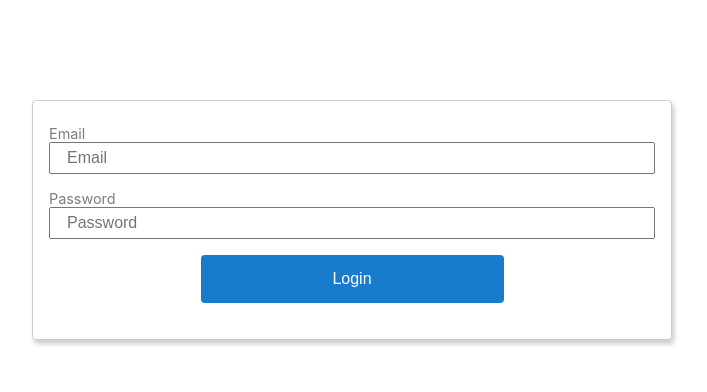
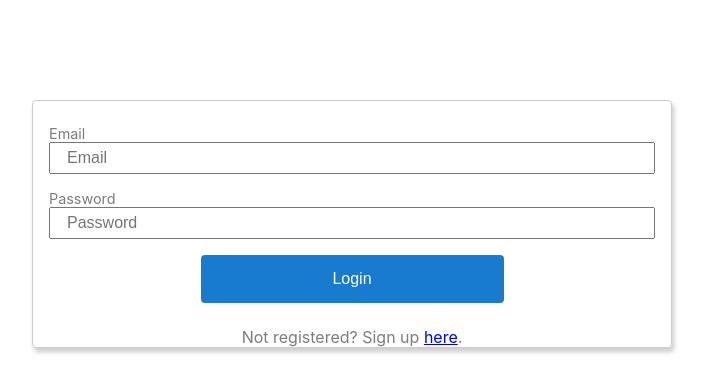
Before and after one commit to petrussola/url-shortener-frontend, a React (Create React App) app: page /login in a window 1280 px wide. Shown: the top 392 px of the page, without its empty margins (288-995 px from the left). Built offline with nearby package versions, Linux system fonts and the light colour scheme; no server answers.

Commit message:
Add link to login from signup and viceversa

```diff
--- a/src/Components/Auth/Login.js
+++ b/src/Components/Auth/Login.js
@@ -1,5 +1,6 @@
 import React, { useState } from 'react';
 import styled from 'styled-components';
+import { Link } from 'react-router-dom';
 
 // helpers
 import baseApi from '../../Config/config';
@@ -14,13 +15,13 @@ const initialUser = {
 };
 
 const StyledDiv = styled.div`
-	border: 1px solid #CCCCCC;
+	border: 1px solid #cccccc;
 	width: 50vw;
 	min-height: 30vh;
 	margin: 100px auto;
 	border-radius: 4px;
-	box-shadow: 2px 4px 5px #CCCCCC;
-	color: #7C7C7C;
+	box-shadow: 2px 4px 5px #cccccc;
+	color: #7c7c7c;
 	@media (max-width: 600px) {
 		width: 90%;
 	}
@@ -51,7 +52,7 @@ const StyledDiv = styled.div`
 				margin: 0 auto;
 				border: none;
 				height: 3rem;
-				background-color: #187BCD;
+				background-color: #187bcd;
 				border-radius: 4px;
 				font-size: 1rem;
 				color: white;
@@ -129,6 +130,9 @@ const Login = ({
 					<button type='submit'>Login</button>
 				</section>
 			</form>
+			<div>
+				Not registered? Sign up <Link to='/signup'>here</Link>.
+			</div>
 		</StyledDiv>
 	);
 };
--- a/src/Components/Auth/SignUp.js
+++ b/src/Components/Auth/SignUp.js
@@ -1,5 +1,6 @@
 import React, { useState } from 'react';
 import styled from 'styled-components';
+import { Link } from 'react-router-dom';
 
 // helpers
 import baseApi from '../../Config/config';
@@ -136,6 +137,9 @@ const SignUp = ({ displayMessage, setDisplayMessage }) => {
 					<button type='submit'>Submit</button>
 				</section>
 			</form>
+			<div>
+				Already registered? Log in <Link to='/login'>here</Link>.
+			</div>
 		</StyledDiv>
 	);
 };
```
